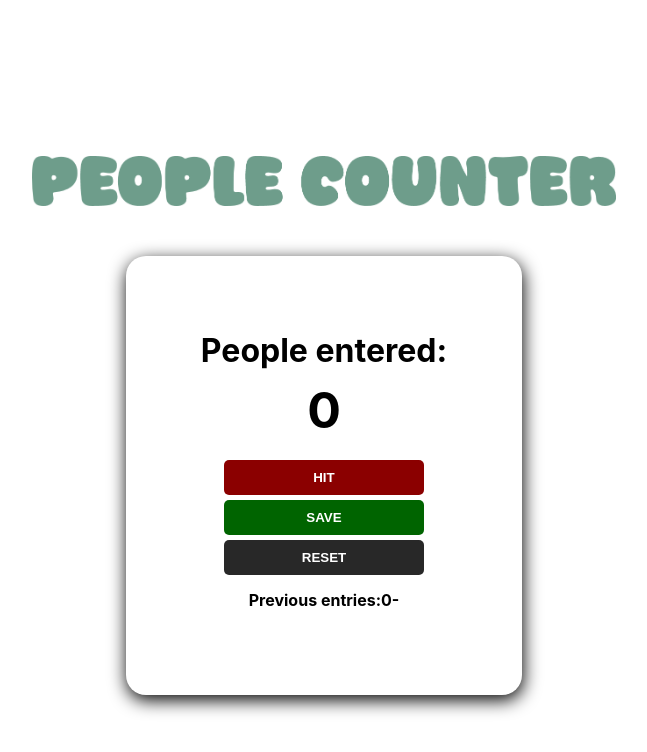
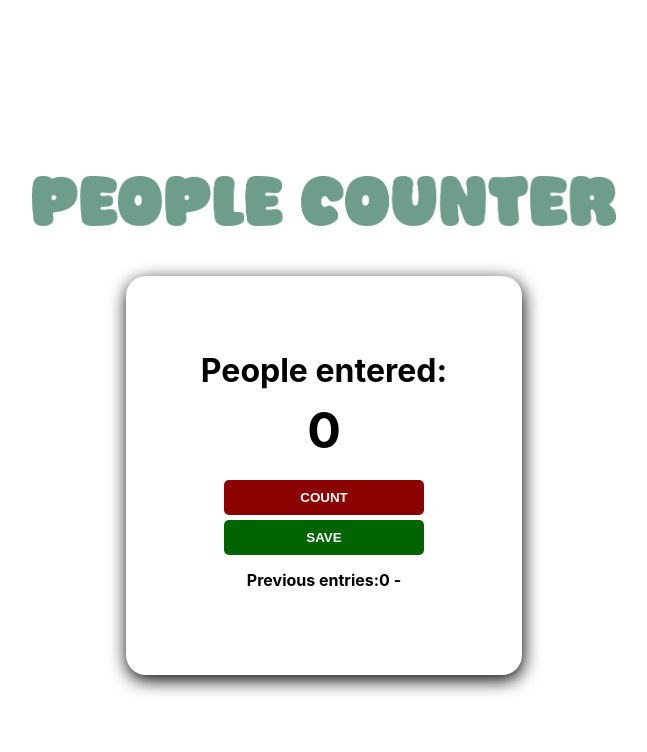
Before and after one commit to sheypalo/js-counter, a plain HTML site: page index.html in a window 1280 px wide. Both pictures are taken after a click on the button "SAVE". Shown: the whole page, without its empty margins (316-963 px from the left). Drawn offline with Linux system fonts and the light colour scheme.

Commit message:
rollback code and remove reset button

```diff
--- a/index.css
+++ b/index.css
@@ -53,10 +53,6 @@ button {
     background: darkgreen;
 }
 
-#reset-btn {
-    background: rgb(40, 40, 40);
-}
-
 .cont-1 {
     height: 100vh;
     display: flex;
--- a/index.html
+++ b/index.html
@@ -10,9 +10,8 @@
             <div class="cont-2">
                 <h1>People entered:</h1>
                 <h2 id="count-el">0</h2>
-                <button id="increment-btn" onclick="increment()">HIT</button>
+                <button id="increment-btn" onclick="increment()">COUNT</button>
                 <button id="save-btn" onclick="save()">SAVE</button>
-                <button id="reset-btn" onclick="reset()">RESET</button>
                 <p id="save-el">Previous entries:</p>
                 <script src="index.js"></script>
             </div>
--- a/index.js
+++ b/index.js
@@ -5,17 +5,13 @@ let count = 0;
 
 function increment() {
     count += 1;
-    countEL.innerText = count;
+    countEL.textContent = count;
 }
 
 function save() {
     console.log(count);
-    let saveCount = count + "-";
-    saveEL.innerText += saveCount;
+    let saveCount = count + " - ";
+    saveEL.textContent += saveCount;
+    countEL.textContent = 0
+    count = 0
 }
-
-function reset() {
-    count = 0;
-    countEL.innerText = count;
-
-}
```
Also changed, not shown: bg.jpg (deleted).
